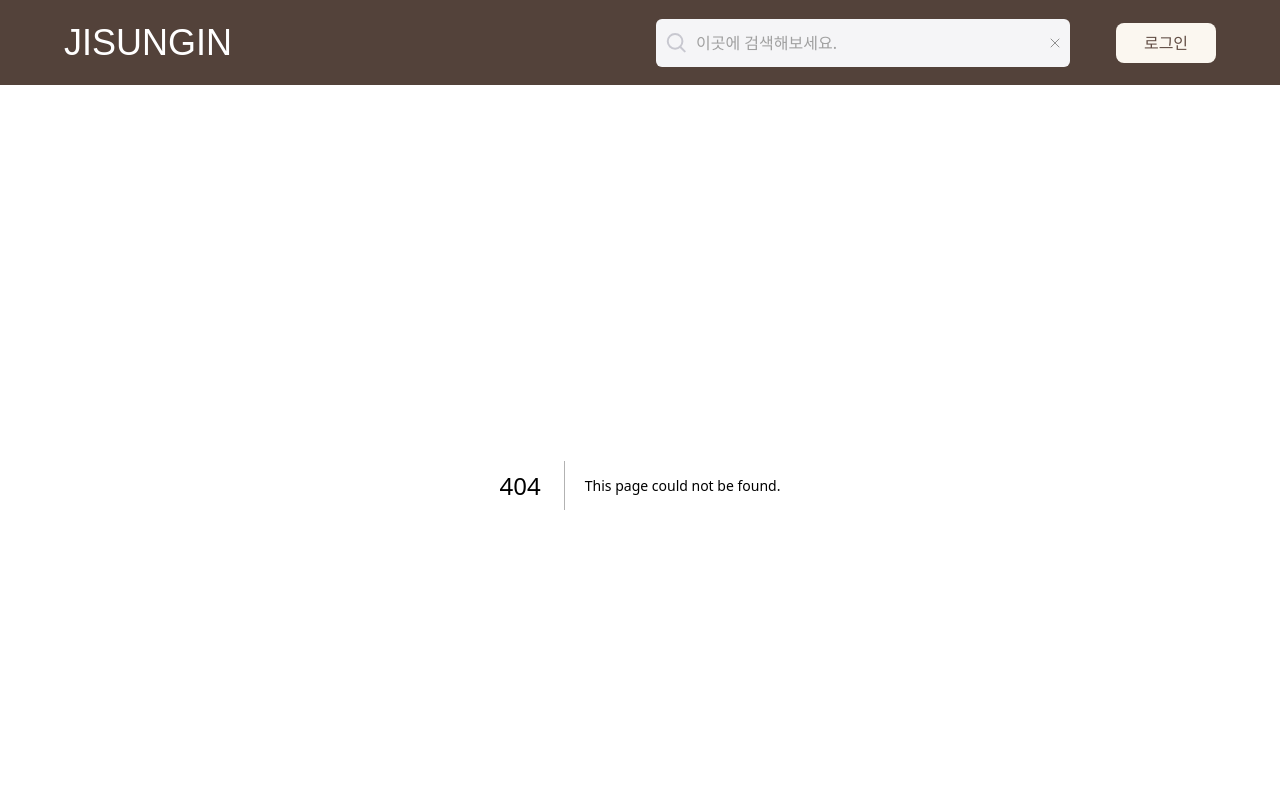
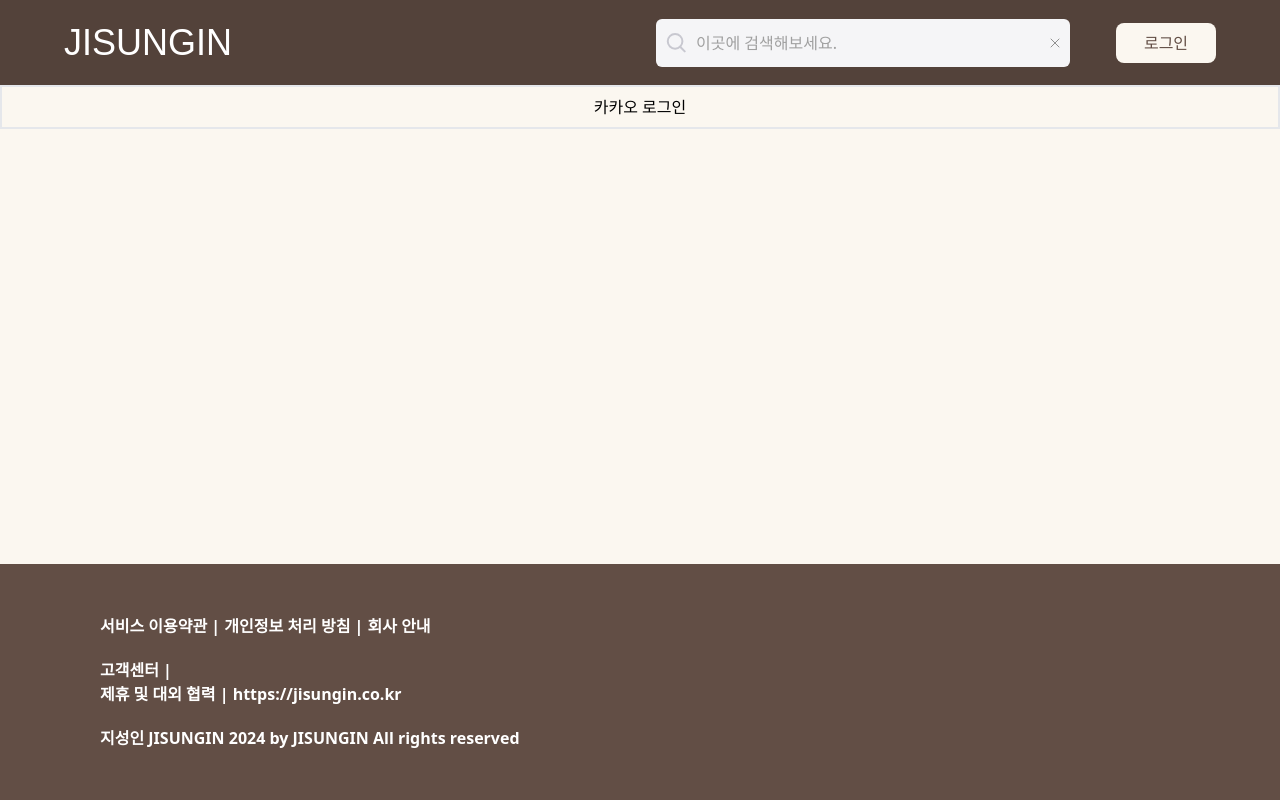
Before and after one commit to jisung-in/frontend, a Next.js app: page /login in a window 1280 px wide. Before the commit this address had no page. Shown: the top 800 px of the page. Built offline with nearby package versions, Linux system fonts and the light colour scheme; a web font is replaced by a local one.

Commit message:
feat: 임시 카카오 로그인 버튼 추가

```diff
--- /dev/null
+++ b/src/app/login/page.tsx
@@ -0,0 +1,17 @@
+"use client";
+import { signIn } from "next-auth/react";
+
+export default function LoginPage() {
+  const onClick = async () => {
+    await signIn("kakao", {
+      redirect: true,
+      callbackUrl: "/",
+    });
+  };
+
+  return (
+    <button className="border-2 p-2" onClick={onClick}>
+      카카오 로그인
+    </button>
+  );
+}
```
